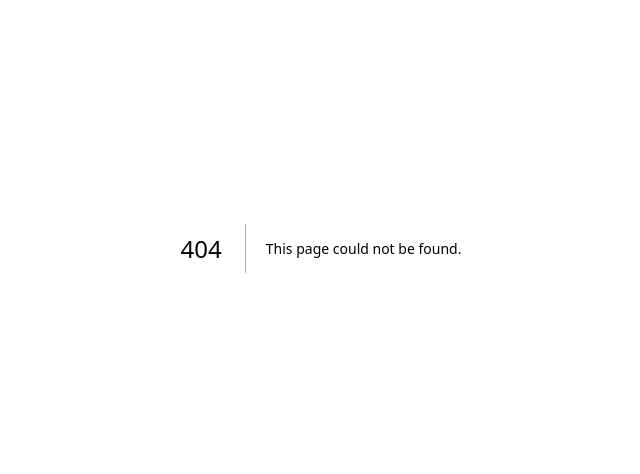
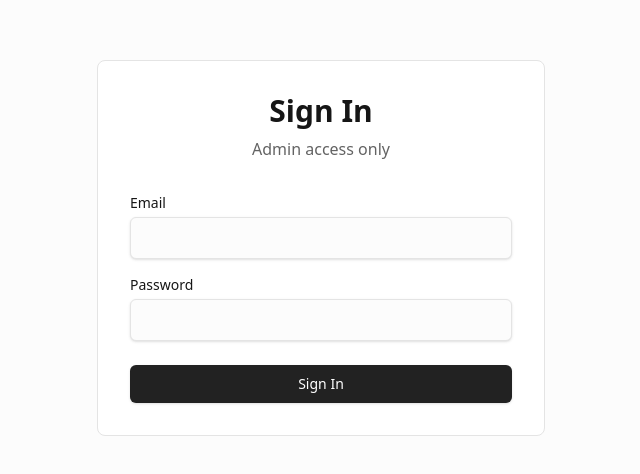
Before and after one commit to Kotrotsos/ai-insights, a Next.js app: page /auth/signin in a window 1280 px wide. Before the commit this address had no page. Shown: the part 152-626 px from the top of the page, without its empty margins (319-959 px from the left). Built offline with nearby package versions, Linux system fonts and the light colour scheme.

Commit message:
feat: add admin sign in page

```diff
--- /dev/null
+++ b/app/auth/signin/page.tsx
@@ -0,0 +1,95 @@
+'use client'
+
+import { useState } from 'react'
+import { signIn } from 'next-auth/react'
+import { useRouter } from 'next/navigation'
+
+export default function SignInPage() {
+  const router = useRouter()
+  const [email, setEmail] = useState('')
+  const [password, setPassword] = useState('')
+  const [error, setError] = useState('')
+  const [loading, setLoading] = useState(false)
+
+  const handleSubmit = async (e: React.FormEvent) => {
+    e.preventDefault()
+    setError('')
+    setLoading(true)
+
+    try {
+      const result = await signIn('credentials', {
+        email,
+        password,
+        redirect: false,
+      })
+
+      if (result?.error) {
+        setError('Invalid email or password')
+      } else {
+        router.push('/admin/posts')
+        router.refresh()
+      }
+    } catch (err) {
+      setError('An error occurred. Please try again.')
+    } finally {
+      setLoading(false)
+    }
+  }
+
+  return (
+    <div className="min-h-screen flex items-center justify-center bg-background">
+      <div className="max-w-md w-full space-y-8 p-8 bg-card rounded-lg border">
+        <div>
+          <h2 className="text-3xl font-bold text-center">Sign In</h2>
+          <p className="mt-2 text-center text-muted-foreground">
+            Admin access only
+          </p>
+        </div>
+        <form onSubmit={handleSubmit} className="mt-8 space-y-6">
+          <div className="space-y-4">
+            <div>
+              <label htmlFor="email" className="block text-sm font-medium">
+                Email
+              </label>
+              <input
+                id="email"
+                type="email"
+                required
+                value={email}
+                onChange={(e) => setEmail(e.target.value)}
+                className="mt-1 block w-full px-3 py-2 border border-input bg-background rounded-md shadow-sm focus:outline-none focus:ring-2 focus:ring-primary"
+              />
+            </div>
+            <div>
+              <label htmlFor="password" className="block text-sm font-medium">
+                Password
+              </label>
+              <input
+                id="password"
+                type="password"
+                required
+                value={password}
+                onChange={(e) => setPassword(e.target.value)}
+                className="mt-1 block w-full px-3 py-2 border border-input bg-background rounded-md shadow-sm focus:outline-none focus:ring-2 focus:ring-primary"
+              />
+            </div>
+          </div>
+
+          {error && (
+            <div className="text-sm text-red-600 dark:text-red-400">
+              {error}
+            </div>
+          )}
+
+          <button
+            type="submit"
+            disabled={loading}
+            className="w-full flex justify-center py-2 px-4 border border-transparent rounded-md shadow-sm text-sm font-medium text-white bg-primary hover:bg-primary/90 focus:outline-none focus:ring-2 focus:ring-offset-2 focus:ring-primary disabled:opacity-50"
+          >
+            {loading ? 'Signing in...' : 'Sign In'}
+          </button>
+        </form>
+      </div>
+    </div>
+  )
+}
```
